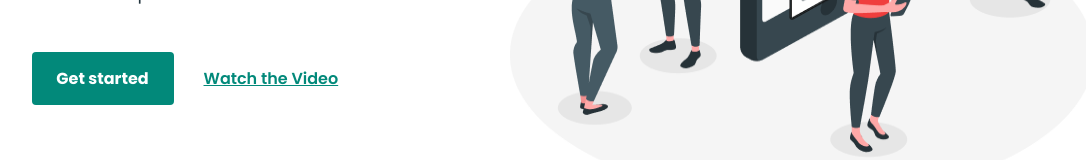
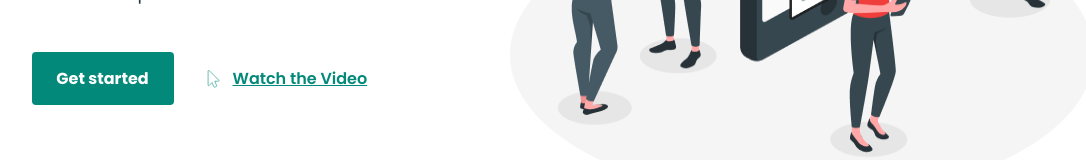
Before and after one commit to Hellwood1/business-promotion-team-project, a website built with Vite: page src/index.html in a window 1280 px wide. Shown: the part 349-509 px from the top of the page, without its empty margins (71-1157 px from the left). Built offline with nearby package versions, Linux system fonts and the light colour scheme; a web font is replaced by a local one.

Commit message:
fix 2
Убрал бефор, сделал свг стрелку через тег.

```diff
--- a/src/css/layout/hero-secion.css
+++ b/src/css/layout/hero-secion.css
@@ -81,9 +81,21 @@
     color: #045c52;
 }
 
-.hero-section-link::before {
-    content: "";
+.hero-section-link-container {
+    display: flex;
 }
+
+.hero-section-link-svg {
+    margin-right: 9px;
+    stroke: var(--dark-green);
+}
+
+/* .hero-section-link::before {
+    content: url("/img/sprite.svg#arrow-icon");
+    width: 24px;
+    height: 24px;
+    margin-right: 10px;
+} */
 
 /* =============== Desktop ===============*/
 
--- a/src/partials/hero-section.html
+++ b/src/partials/hero-section.html
@@ -22,7 +22,17 @@
       <p class="hero-section-text">Tools, tutorials, design and innovation experts, all in one place! The most intuitive way to imagine your next user experience.</p>
       <div class="hero-section-button-wraper">
         <button class="hero-section-button">Get started</button>
-        <a class="hero-section-link" href="">Watch the Video</a>
+        <div class="hero-section-link-container">
+          <svg
+          class="hero-section-link-svg"
+          width="20"
+          height="18"
+          aria-label="start link"
+          >
+          <use href="/img/sprite.svg#arrow-icon"></use>
+          </svg>
+          <a class="hero-section-link" href="">Watch the Video</a>
+        </div>
       </div>
     </div>
   </div>
```
